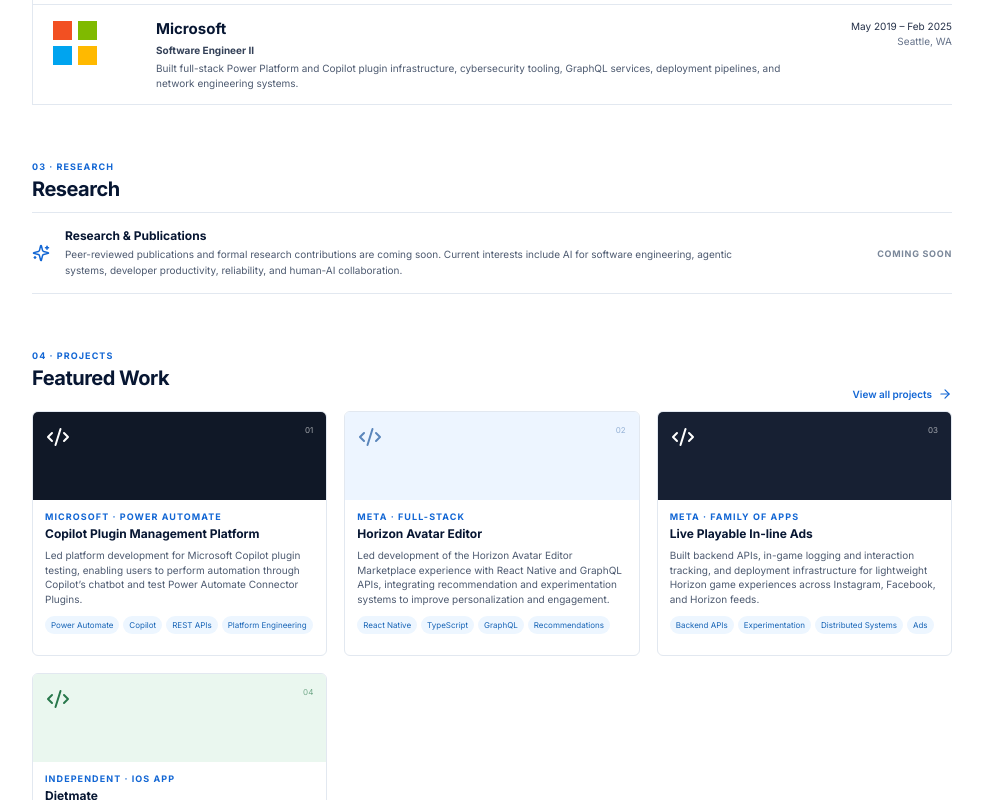
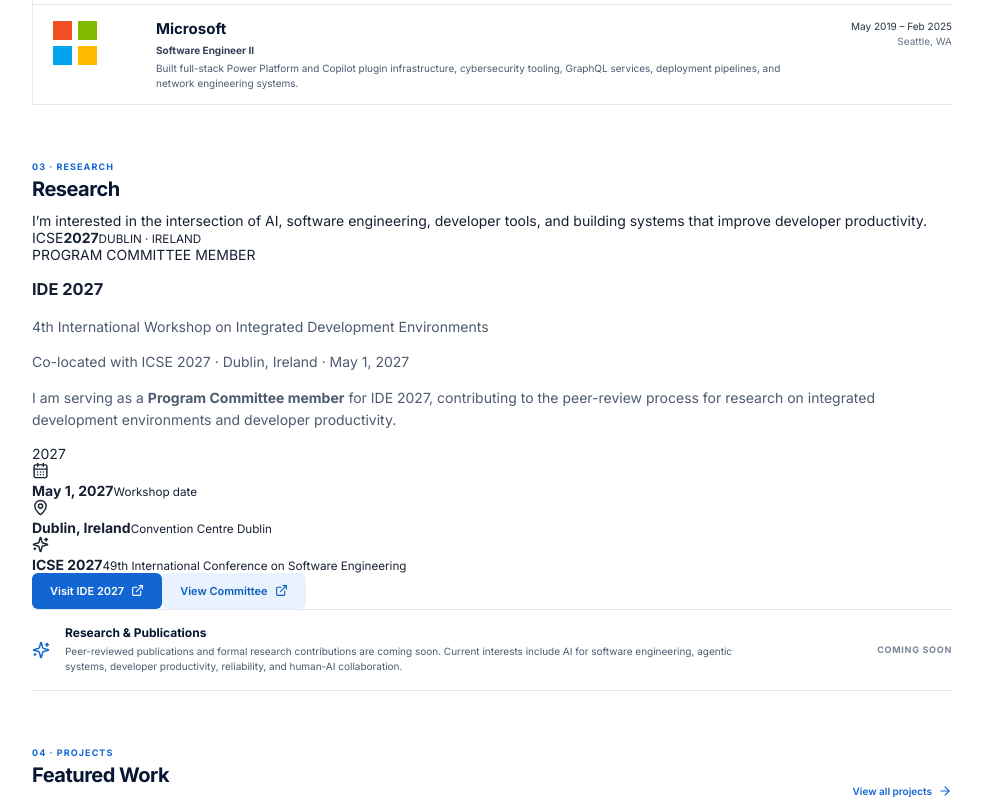
Before and after one commit to asrvstv5/portfolio, a Next.js app: page / in a window 1280 px wide. Shown: the part 860-1660 px from the top of the page, without its empty margins (148-1131 px from the left). Built offline with nearby package versions, Linux system fonts and the light colour scheme.

Commit message:
Add IDE 2027 program committee section

```diff
--- a/app/page.tsx
+++ b/app/page.tsx
@@ -1,10 +1,12 @@
-import { ArrowRight, BookOpen, Cloud, Code2, Github, GraduationCap, Linkedin, Mail, Network, Sparkles, Workflow, Wrench } from 'lucide-react';
+import { ArrowRight, BookOpen, CalendarDays, Cloud, Code2, ExternalLink, Github, GraduationCap, Linkedin, Mail, MapPin, Network, Sparkles, Workflow, Wrench } from 'lucide-react';
 
 const linkedin = 'https://www.linkedin.com/in/amitesh-srivastava-b5b740105/';
 const github = 'https://github.com/asrvstv5';
 const dietmate = 'https://apps.apple.com/us/app/dietmate-app/id6503179053';
 const medium1 = 'https://medium.com/@amitesh.s.sr/planning-an-app-a-detailed-guide-a366b180e220';
 const medium2 = 'https://medium.com/@amitesh.s.sr/langchain-simplified-ad0c4b4d63e3';
+const ideWorkshop = 'https://ide-workshop.github.io/';
+const ideCommittee = 'https://conf.researchr.org/committee/icse-2027/ide-2027-papers-program-committee';
 
 const interests = [
   ['AI for Software Engineering', Sparkles], ['LLM / Agentic Software Engineering', Network], ['Developer Productivity & Tooling', Wrench],
@@ -25,7 +27,44 @@
     <section id="home" className="hero"><div className="hero-copy"><h1>Amitesh Srivastava</h1><p className="role">Software Engineer&nbsp; @ &nbsp;Meta&nbsp; | &nbsp;Formerly Microsoft<br/>UIUC Computer Engineering Alumni</p><p className="lead">I build large-scale software systems at the intersection of AI, software engineering, and developer productivity. I’m passionate about applying cutting-edge technology to solve real-world problems and contributing to the broader research and engineering community.</p><div className="actions"><a className="button primary" href="#contact">Get in touch <ArrowRight size={15}/></a><a className="button secondary" href="/resume">View my resume <ArrowRight size={15}/></a></div><div className="identity-links"><a href={linkedin}><Linkedin size={15}/> LinkedIn</a><a href={github}><Github size={15}/> GitHub</a><span><GraduationCap size={15}/> Google Scholar</span><span><span className="orcid">iD</span> ORCID</span></div></div><div className="hero-art"><img src="/uiuc-quad.jpg" alt="University of Illinois Urbana-Champaign Quad at sunset" /></div></section>
     <section id="about" className="section about"><div><div className="section-label">01 · ABOUT</div><h2>About Me</h2><p>I’m a software engineer with 7+ years of experience at Meta and Microsoft, building and scaling products used by millions of people worldwide. My work spans backend infrastructure, distributed systems, AI-powered products, and developer tooling.</p><p>I’m also deeply interested in research at the intersection of AI and software engineering, and I’m actively looking for opportunities to contribute as a peer reviewer for journals, workshops, and conferences in this space.</p><a className="text-link" href="#contact">Learn more about my background <ArrowRight size={14}/></a></div><div className="interest-card"><h3>Research Interests</h3>{interests.map(([label, Icon]) => <div className="interest" key={label as string}><Icon size={17}/><span>{label as string}</span></div>)}</div></section>
     <section id="experience" className="section"><div className="section-heading"><div><div className="section-label">02 · EXPERIENCE</div><h2>Professional Experience</h2></div><a className="text-link" href="#experience">View full experience <ArrowRight size={14}/></a></div><div className="timeline"><article className="job"><div className="company-mark meta">∞</div><div className="job-main"><h3>Meta</h3><strong>Software Engineer</strong><p>Led development across Horizon and Meta’s Family of Apps, including playable advertising experiences, AI-powered game creation, Avatar Editor Marketplace, recommendation systems, and cloud-streamed game infrastructure.</p></div><div className="job-meta">May 2025 – Present<br/><span>New York, NY</span></div></article><article className="job"><div className="company-mark ms"><i></i><i></i><i></i><i></i></div><div className="job-main"><h3>Microsoft</h3><strong>Software Engineer II</strong><p>Built full-stack Power Platform and Copilot plugin infrastructure, cybersecurity tooling, GraphQL services, deployment pipelines, and network engineering systems.</p></div><div className="job-meta">May 2019 – Feb 2025<br/><span>Seattle, WA</span></div></article></div></section>
-    <section id="research" className="section research"><div className="section-label">03 · RESEARCH</div><h2>Research</h2><div className="research-placeholder"><Sparkles size={20}/><div><h3>Research & Publications</h3><p>Peer-reviewed publications and formal research contributions are coming soon. Current interests include AI for software engineering, agentic systems, developer productivity, reliability, and human-AI collaboration.</p></div><span>Coming soon</span></div></section>
+    <section id="research" className="section research">
+      <div className="section-label">03 · RESEARCH</div>
+      <h2>Research</h2>
+      <div className="research-intro">I’m interested in the intersection of AI, software engineering, developer tools, and building systems that improve developer productivity.</div>
+
+      <article className="committee-card">
+        <div className="committee-identity">
+          <div className="committee-mark">
+            <span>ICSE</span>
+            <strong>2027</strong>
+            <small>DUBLIN · IRELAND</small>
+          </div>
+        </div>
+        <div className="committee-main">
+          <div className="committee-badge">PROGRAM COMMITTEE MEMBER</div>
+          <h3>IDE 2027</h3>
+          <p className="committee-title">4th International Workshop on Integrated Development Environments</p>
+          <p className="committee-meta-line">Co-located with ICSE 2027 · Dublin, Ireland · May 1, 2027</p>
+          <p className="committee-description">I am serving as a <strong>Program Committee member</strong> for IDE 2027, contributing to the peer-review process for research on integrated development environments and developer productivity.</p>
+        </div>
+        <div className="committee-details">
+          <span className="committee-year">2027</span>
+          <div className="committee-detail"><CalendarDays size={17}/><div><strong>May 1, 2027</strong><small>Workshop date</small></div></div>
+          <div className="committee-detail"><MapPin size={17}/><div><strong>Dublin, Ireland</strong><small>Convention Centre Dublin</small></div></div>
+          <div className="committee-detail"><Sparkles size={17}/><div><strong>ICSE 2027</strong><small>49th International Conference on Software Engineering</small></div></div>
+          <div className="committee-actions">
+            <a className="button primary" href={ideWorkshop}>Visit IDE 2027 <ExternalLink size={13}/></a>
+            <a className="button secondary committee-secondary" href={ideCommittee}>View Committee <ExternalLink size={13}/></a>
+          </div>
+        </div>
+      </article>
+
+      <div className="research-placeholder">
+        <Sparkles size={20}/>
+        <div><h3>Research & Publications</h3><p>Peer-reviewed publications and formal research contributions are coming soon. Current interests include AI for software engineering, agentic systems, developer productivity, reliability, and human-AI collaboration.</p></div>
+        <span>Coming soon</span>
+      </div>
+    </section>
     <section id="projects" className="section"><div className="section-heading"><div><div className="section-label">04 · PROJECTS</div><h2>Featured Work</h2></div><a className="text-link" href="#projects">View all projects <ArrowRight size={14}/></a></div><div className="project-grid">{projects.map((p, i) => <article className="project" key={p.title}><div className={`project-visual v${i}`}><Code2 size={24}/><span>{String(i+1).padStart(2,'0')}</span></div><div className="project-body"><div className="eyebrow">{p.eyebrow}</div><h3>{p.title}</h3><p>{p.text}</p><div className="tags">{p.tags.map(t => <span key={t}>{t}</span>)}</div>{p.title === 'Dietmate' && <a href={dietmate} className="text-link">View on App Store <ArrowRight size={13}/></a>}</div></article>)}</div></section>
     <section id="writing" className="section"><div className="section-heading"><div><div className="section-label">05 · WRITING</div><h2>Writing & Talks</h2></div><a className="text-link" href={medium1}>View all writing <ArrowRight size={14}/></a></div><div className="writing-grid"><a className="writing" href={medium1}><BookOpen size={18}/><div><h3>Planning an App: A Detailed Guide</h3><p>Thoughts on taking an app idea from planning through implementation.</p></div><ArrowRight size={16}/></a><a className="writing" href={medium2}><BookOpen size={18}/><div><h3>LangChain Simplified</h3><p>An accessible exploration of LangChain and building LLM-powered applications.</p></div><ArrowRight size={16}/></a></div></section>
     <section id="contact" className="contact"><div><div className="section-label">06 · CONTACT</div><h2>Interested in collaborating?</h2><p>I’m always open to connecting with researchers, engineers, and builders working on exciting problems at the intersection of AI and software engineering.</p></div><a className="button primary" href="mailto:amitesh.s.sr@gmail.com">Get in touch <ArrowRight size={15}/></a></section>
```
